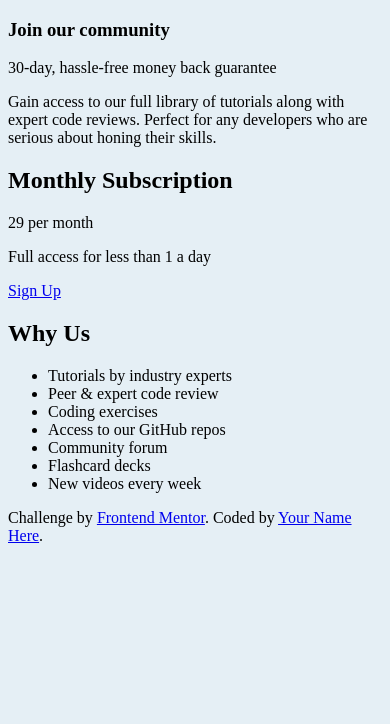
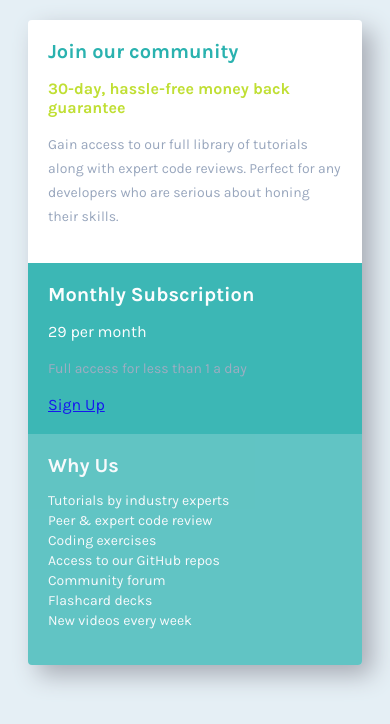
Before and after one commit to carlosecontrer/Frontend-Mentor-03-SinglePriceGrid, a plain HTML site: page index.html in a window 390 px wide. Drawn offline with Linux system fonts and the light colour scheme.

Commit message:
Frontend Mentor 03 | Single Price Grid Component Mobile

```diff
--- a/assets/scss/_global.scss
+++ b/assets/scss/_global.scss
@@ -1,12 +1,85 @@
 :root {
   //Custom Properties
-  --cyan:hsl(179, 62%, 43%);
-  --body-color:#E6EFF6;
+  --cyan: hsl(179, 62%, 43%);
+  --body-color: #e6eff6;
   --brightYellow: hsl(71, 73%, 54%);
   --lightgray: hsl(204, 43%, 93%);
   --grayishBlue: hsl(218, 22%, 67%);
+  --white: white;
 }
 
-body{
-  background-color:var(--lightgray);
+body {
+  background-color: var(--lightgray);
+  font-family: "Karla", sans-serif;
 }
+footer {
+  display: flex;
+  width: 100%;
+  height: 2rem;
+  background-color: var(--brightYellow);
+  display: flex;
+  position: fixed;
+  margin: 0%;
+  flex-wrap: wrap;
+}
+.main {
+  display: grid;
+  margin: 20px;
+  box-shadow: 10px 10px 25px 0px rgba(168,172,181,05);
+  overflow: hidden;
+  border-radius: 4px;
+}
+
+.box {
+  //outline: 1px solid red;
+  padding: 1.25rem;
+
+
+  &__title {
+    margin: 0;
+    color: var(--white) ;
+    font-size: 1.25rem;
+    font-weight:bolder;
+  }
+  &__text{
+    color: var(--grayishBlue);
+    font-size: .875rem;
+    font-weight: lighter;
+    line-height: 1.5rem;
+  }
+  &_title--cyan{
+    color: var(--cyan);
+
+  }
+
+  &__subtitle{
+    color: var(--brightYellow);
+    //font-size: .80rem;
+    font-weight: bolder;
+  }
+  &__list{
+    list-style: none;
+    padding:0 ;
+    font-size: .875rem;
+    font-weight: 400;
+    line-height: 1.25rem;
+  }
+  //Modifiers
+
+  &--white {
+    background-color: var(--white);
+    //border-radius: 8px 8px 0px 0px;
+
+  }
+  &--light-cyan,
+  &--cyan {
+    background-color: var(--cyan);
+    color: var(--white);
+  }
+  &--cyan {
+    opacity: 90%;
+  }
+  &--light-cyan {
+    opacity: 70%;
+  }
+}
--- a/index.html
+++ b/index.html
@@ -6,6 +6,8 @@
     <meta http-equiv="X-UA-Compatible" content="IE=edge">
     <meta name="viewport" content="width=device-width, initial-scale=1.0">
     <link rel="icon" type="image/png" sizes="32x32" href="./images/favicon-32x32.png">
+    <link rel="preconnect" href="https://fonts.gstatic.com">
+    <link href="https://fonts.googleapis.com/css2?family=Karla:wght@400;700&display=swap" rel="stylesheet">
     <link rel="stylesheet" href="css/style.css">
 
     <title>Frontend Mentor | Single Price Grid Component</title>
@@ -16,10 +18,10 @@
     <main class="main">
         <section class="section">
             <article class="box box--white">
-                <h1 class="box__title">
+                <h1 class="box__title box_title--cyan">
                     Join our community
                 </h1>
-                <p class="box_subtitle">
+                <p class="box__subtitle">
                     30-day, hassle-free money back guarantee
                 </p>
                 <p class="box__text">
@@ -27,7 +29,7 @@
                     Perfect for any developers who are serious about honing their skills.
                 </p>
             </article>
-            <article class="box box--cyan80">
+            <article class="box box--cyan">
                 <h2 class="box__title">
                     Monthly Subscription
                 </h2>
@@ -40,7 +42,7 @@
                 </p>
                 <a href="#" class="box__button">Sign Up</a>
             </article>
-            <article class="box box--cyan60">
+            <article class="box box--light-cyan">
                 <h2 class="box__title">
                     Why Us
                 </h2>
@@ -57,30 +59,12 @@
             </article>
         </section>
     </main>
-
-
-
-
-
-
-
-
-
-
-
-
-
-
-
-
-
-
-    <footer>
+    <!-- <footer>
         <p class="attribution">
             Challenge by <a href="https://www.frontendmentor.io?ref=challenge" target="_blank">Frontend Mentor</a>.
             Coded by <a href="#">Your Name Here</a>.
         </p>
-    </footer>
+    </footer> -->
 </body>
 
 </html>
```
Also changed, not shown: css/style.css, 1 other file.
